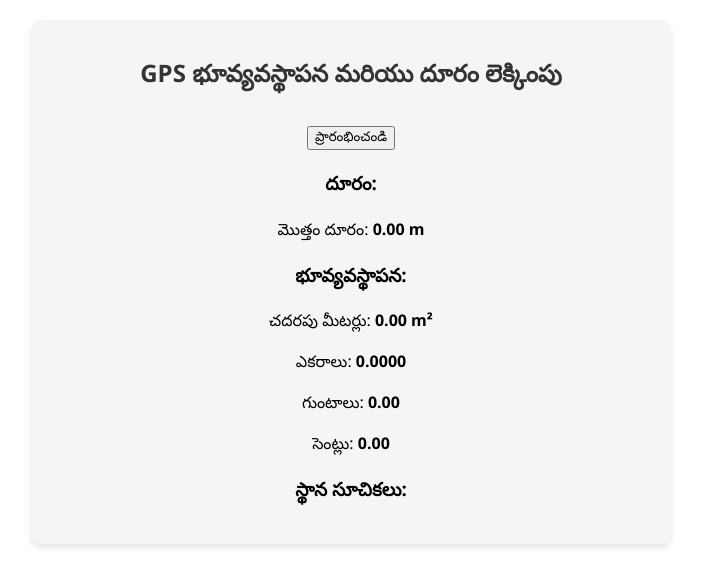
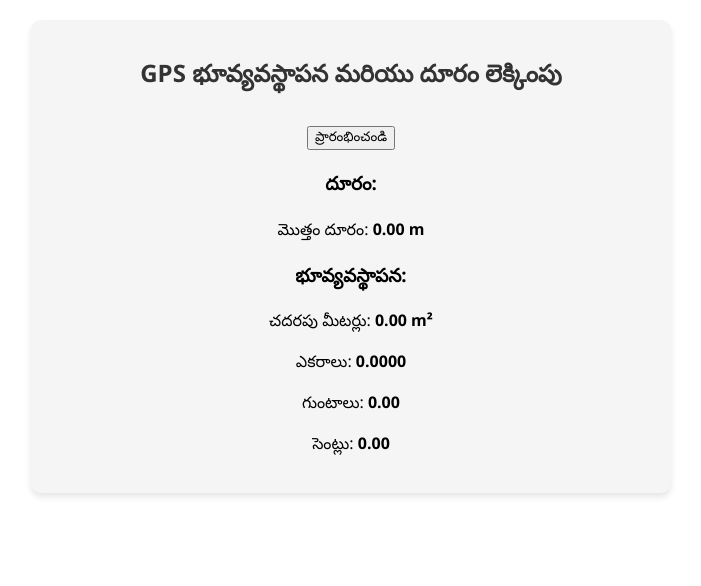
Before and after one commit to Rishithagaddam/Acre-Detector, a React (Create React App) app in the folder client/: page / in a window 1280 px wide. Shown: the top 586 px of the page, without its empty margins (289-990 px from the left). Built offline with nearby package versions, Linux system fonts and the light colour scheme.

Commit message:
Remove coordinates display from DistanceCalculator
Removed the coordinates display section from the DistanceCalculator component.

```diff
--- a/client/src/components/DistanceCalculator.js
+++ b/client/src/components/DistanceCalculator.js
@@ -128,16 +128,7 @@ const DistanceCalculator = () => {
       <p>గుంటాలు: <strong>{guntas.toFixed(2)}</strong></p>
       <p>సెంట్లు: <strong>{cents.toFixed(2)}</strong></p>
 
-      <div className="coords">
-        <h3>స్థాన సూచికలు:</h3>
-        <ul>
-          {coordinates.map((coord, i) => (
-            <li key={i}>
-              అక్షాంశం: {coord[0].toFixed(6)}, రేఖాంశం: {coord[1].toFixed(6)}
-            </li>
-          ))}
-        </ul>
-      </div>
+
     </div>
   );
 };
```
